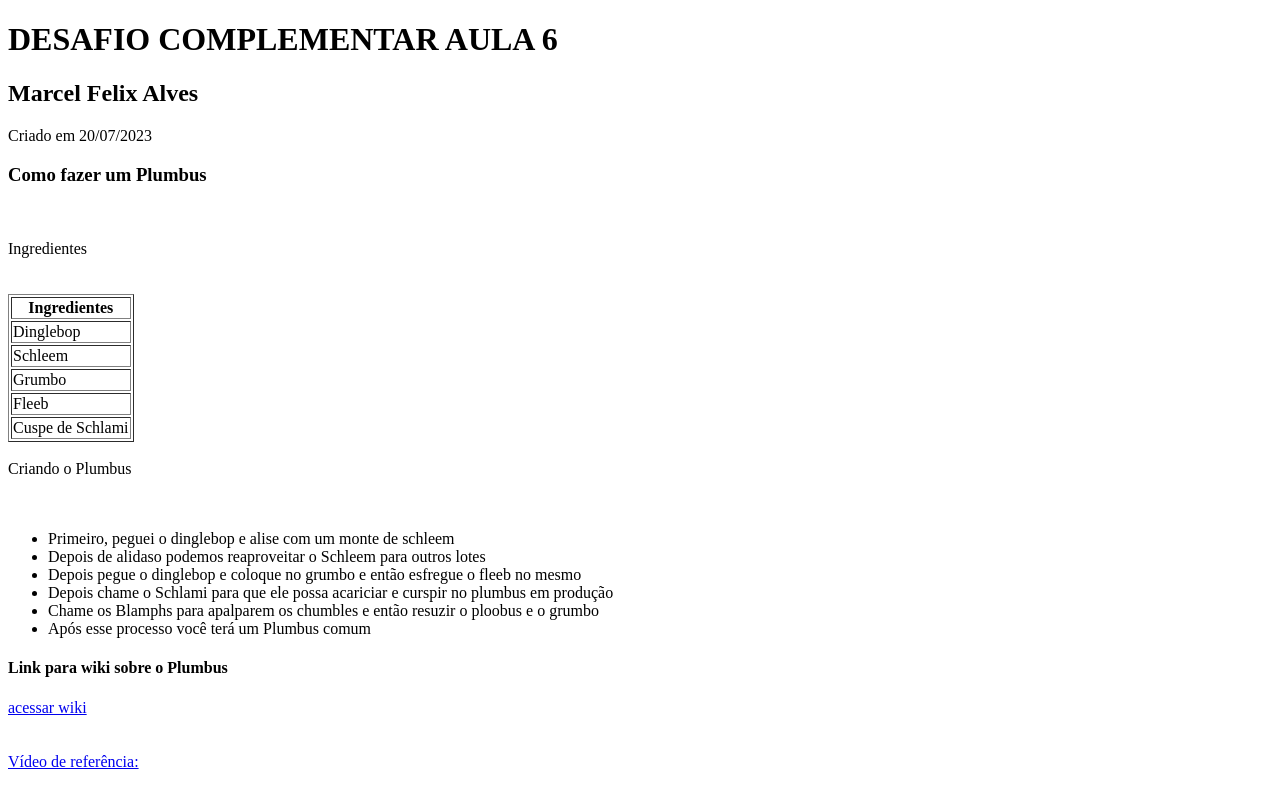
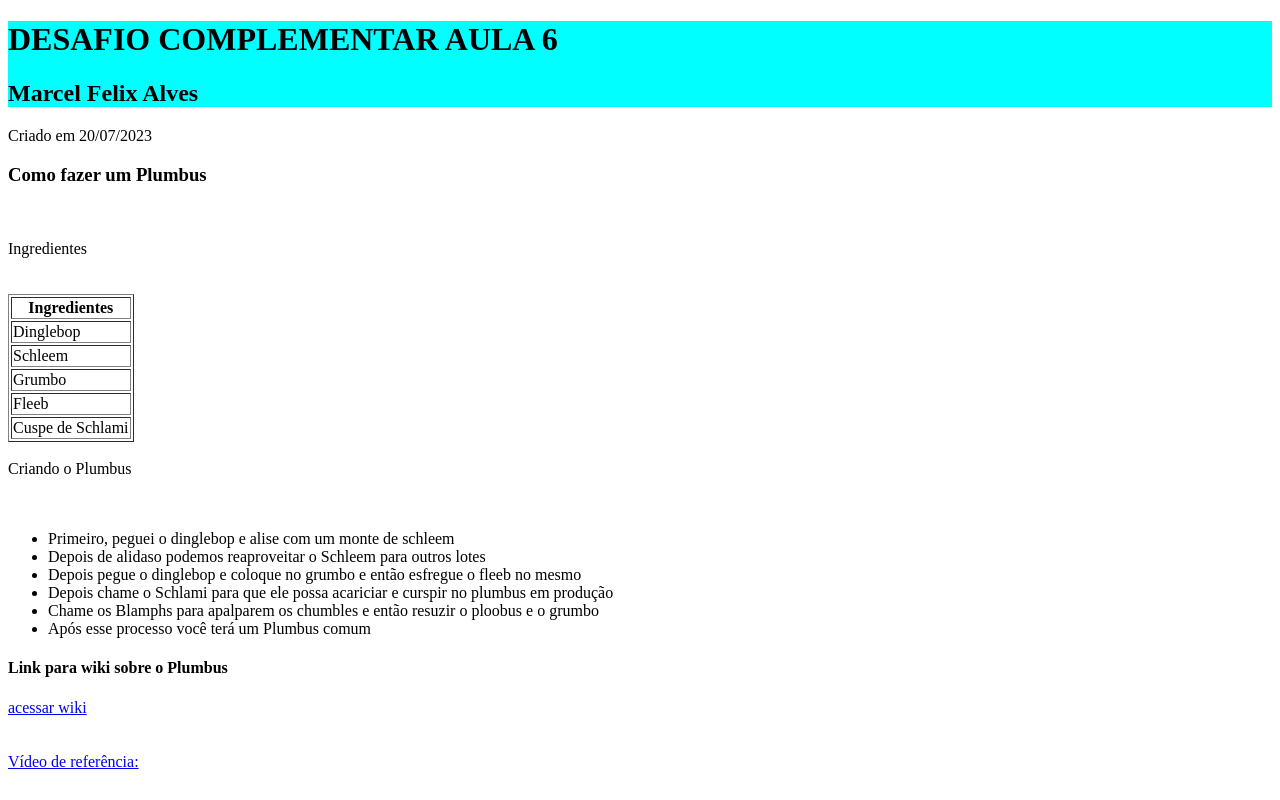
Before and after one commit to marcelfe97/Projeto-Coderhouse-DevWeb, a plain HTML site: page index.html in a window 1280 px wide. Drawn offline with Linux system fonts and the light colour scheme.

Commit message:
Primeiro commit de CSS

```diff
--- /dev/null
+++ b/arquivo.css
@@ -0,0 +1,3 @@
+header {
+    background-color: cyan;
+  }
--- a/index.html
+++ b/index.html
@@ -1,6 +1,7 @@
 <!DOCTYPE html>
 <html>
     <head>
+        <link rel="stylesheet" href="arquivo.css" />
         <meta name=""content="">
         <title> <font face="times new roman" size="12">DESAFIO COMPLEMENTAR AULA 6</font face="times new roman" size="12"> </title>
     </head>
```
